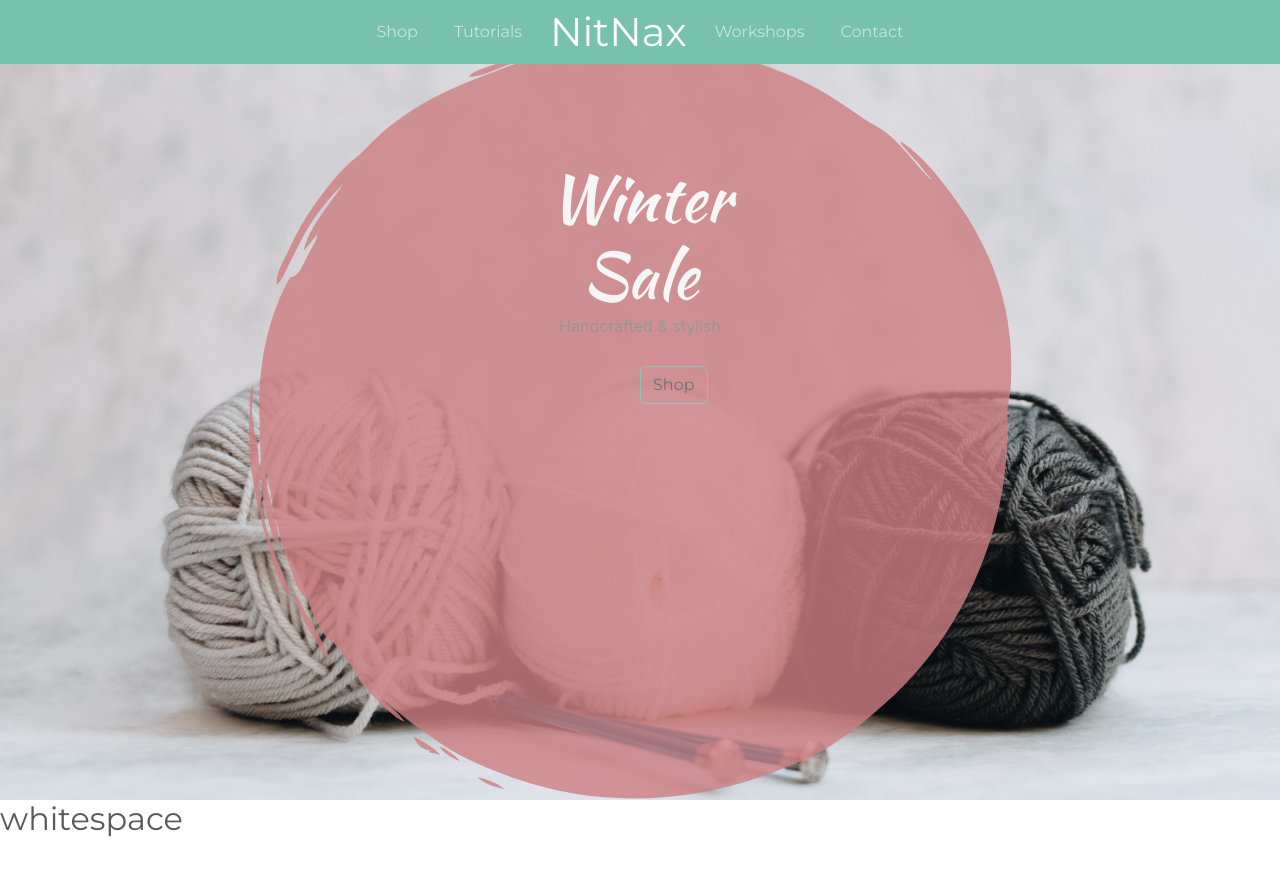
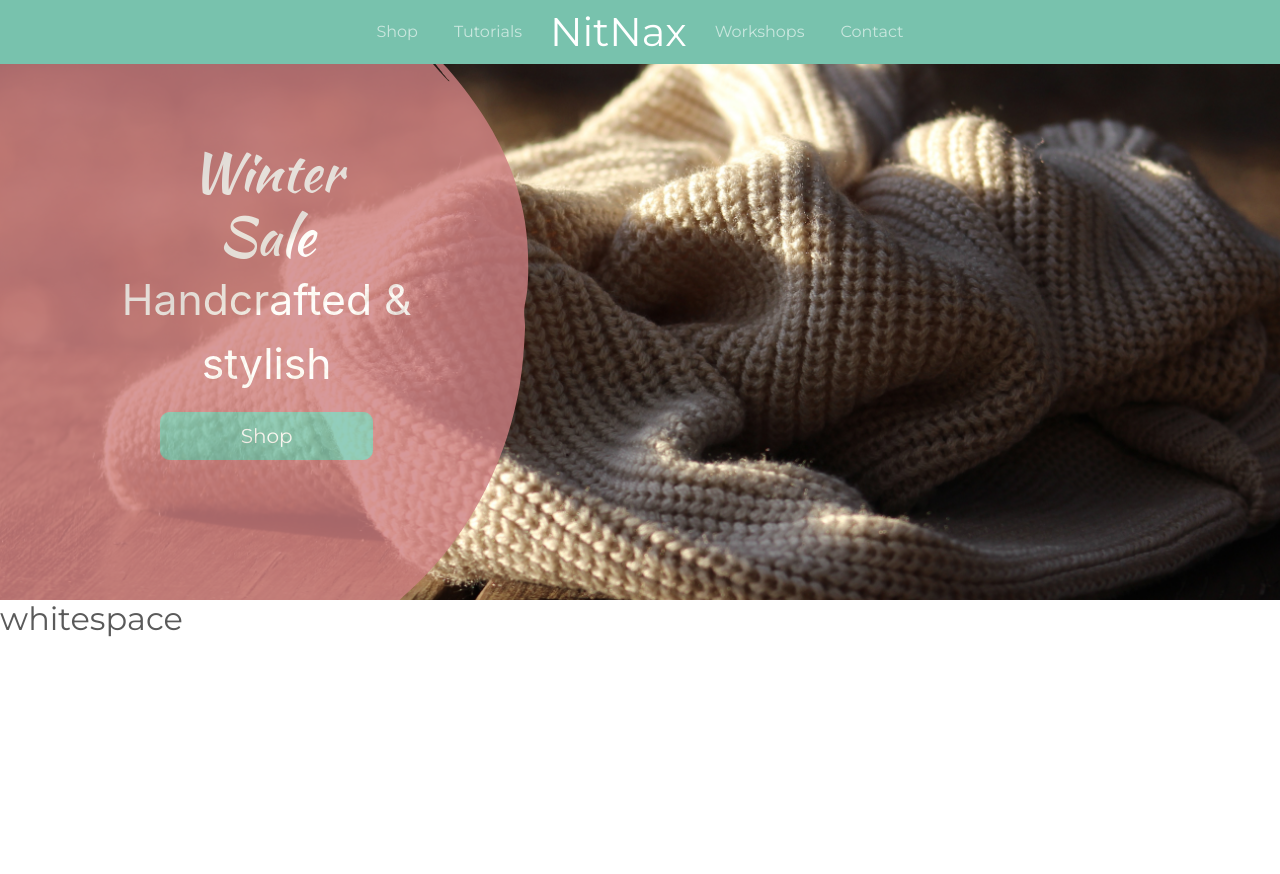
Before and after one commit to Mrchazaaa/nit-nax-website, a Vue app: page / in a window 1280 px wide. Shown: the top 874 px of the page. Built offline with nearby package versions, Linux system fonts and the light colour scheme.

Commit message:
still working on title page

```diff
--- a/package.json
+++ b/package.json
@@ -34,7 +34,9 @@
       "plugin:vue/essential",
       "eslint:recommended"
     ],
-    "rules": {},
+    "rules": {
+      "no-console": "off"
+    },
     "parserOptions": {
       "parser": "babel-eslint"
     }
--- a/public/index.html
+++ b/public/index.html
@@ -1,16 +1,20 @@
 <!DOCTYPE html>
 <html lang="en">
+
 <head>
   <meta charset="utf-8">
   <meta http-equiv="X-UA-Compatible" content="IE=edge">
   <meta name="viewport" content="width=device-width,initial-scale=1.0">
   <link rel="icon" href="<%= BASE_URL %>favicon.ico">
   <title>nit-nax-website</title>
-    <link rel="stylesheet" href="https://fonts.googleapis.com/css?family=Roboto:100,300,400,500,700,900">
-    <link href="https://fonts.googleapis.com/css?family=Kaushan+Script&display=swap" rel="stylesheet">
+  <!-- <link rel="stylesheet" href="https://fonts.googleapis.com/css?family=Roboto:100,300,400,500,700,900"> -->
+  <link rel="stylesheet" href="https://fonts.googleapis.com/css?family=Kaushan+Script&display=swap">
   <!-- Latest compiled and minified JavaScript for bootstrap-->
-    <script src="https://stackpath.bootstrapcdn.com/bootstrap/3.4.1/js/bootstrap.min.js" integrity="sha384-aJ21OjlMXNL5UyIl/XNwTMqvzeRMZH2w8c5cRVpzpU8Y5bApTppSuUkhZXN0VxHd" crossorigin="anonymous"></script>
-  </head>
+  <!-- <script src="https://stackpath.bootstrapcdn.com/bootstrap/3.4.1/js/bootstrap.min.js" integrity="sha384-aJ21OjlMXNL5UyIl/XNwTMqvzeRMZH2w8c5cRVpzpU8Y5bApTppSuUkhZXN0VxHd" crossorigin="anonymous"></script> -->
+  <!-- <script src="../src/jquery.fittext.js"></script> -->
+  <script src="https://code.jquery.com/jquery-3.4.1.min.js"
+    integrity="sha256-CSXorXvZcTkaix6Yvo6HppcZGetbYMGWSFlBw8HfCJo=" crossorigin="anonymous"></script>
+  </head >
         <body>
           <noscript>
             <strong>We're sorry but nit-nax-website doesn't work properly without JavaScript enabled. Please enable it to continue.</strong>
@@ -18,4 +22,4 @@
           <div id="app"></div>
           <!-- built files will be auto injected -->
   </body>
-</html>
+</html >
--- a/src/App.vue
+++ b/src/App.vue
@@ -22,7 +22,8 @@ export default {
 </script>
 
 <style>
-html {
+body, html {
+  background-color: #E8E8E8;
   scroll-behavior: smooth;
 }
 </style>
--- a/src/components/Navbar.vue
+++ b/src/components/Navbar.vue
@@ -39,15 +39,10 @@
 <script>
 export default {
   name: "Navbar",
-  data() {
-    return {
-      drawer: false
-    };
-  }
 };
 </script>
 
-<style>
+<style scoped>
 @media screen and (min-width: 992px) {
   #mobile-nav {
     display: none;
--- a/src/components/TitlePage.vue
+++ b/src/components/TitlePage.vue
@@ -1,64 +1,106 @@
 <template>
   <div class="content-section container-fluid" id="home">
-    <div id="pink-spiral">
-      <div class="row" style="height: 20%"></div>
-      <div class="row">
-        <div class="col-4">
-          <h1>Winter<br />Sale</h1>
+    <div class="row" style="height: 100%">
+      <div class="col-12 col-md-5" style="padding: 0px;">
+        <div id="pink-blob">
+          <!-- <h1>Winter Sale</h1> -->
+          <h1>Winter<br/>Sale</h1>
+          <p>Handcrafted & stylish</p>
+          <button type="button" class="btn btn-primary btn-lg">Shop</button>
         </div>
-        <!-- <div class="col-2">One of three columns</div> -->
       </div>
-      <div class="row">
-        <div class="col-4">
-          <p>Handcrafted & stylish</p>
-        </div>
-        <!-- <div class="col-2">One of three columns</div> -->
-      </div>
-      <div class="row">
-        <div class="col-4">
-          <button type="button" class="btn btn-outline-primary">Shop</button>
-        </div>
-        <!-- <div class="col-2">One of three columns</div> -->
-      </div>
+      <div id="showcase" class="col-7"></div>
     </div>
   </div>
 </template>
 
 <script>
+console.log("importing fittext");
+import "@/jquery.fittext.js";
+
 export default {
-  name: "TitlePage"
+  name: "TitlePage",
+  mounted: () => {
+    $("#pink-blob").css({ left: -$("#pink-blob").width() }, 350);
+    $("#pink-blob").animate({ left: "0px" }, 725);
+
+    // $("#pink-blob h1").fitText(0.6);
+    $("#pink-blob h1").fitText();
+    // $("#pink-blob p").fitText(0.6);
+    $("#pink-blob p").fitText();
+  }
 };
 </script>
 
 <style scoped>
-.content-section {
-  height: 100vh;
+@media only screen and (max-height: 600px) {
+  .content-section {
+    height: 100vh !important;
+  }
+}
+@media only screen and (min-height: 601px) {
+  .content-section {
+    height: 600px !important;
+  }
+}
+@media screen and (max-width: 991px) {
+  #showcase {
+    display: none;
+  }
+  #pink-blob {
+    background-image: url("../assets/vectorpaint.svg") !important;
+    background-position: center;
+    background-repeat: no-repeat;
+    background-size: contain !important;
+    margin-top: 32px;
+    margin-left: 30px;
+    margin-right: 30px;
+  }
 }
 #home {
-  background-image: url("../assets/kelly-sikkema-8A7qKkvm_ew-unsplash.jpg");
+  background-image: url("../assets/victoria-bilsborough-nLNimOqmbpg-unsplash.jpg");
   background-position: center;
   background-repeat: no-repeat;
   background-size: cover;
+  padding: 0 !important;
+  text-align: center;
 }
 h1 {
-font-family: "Kaushan Script", cursive !important;
-  font-size: 64px;
-  color: #5a5a5a;
+  font-family: "Kaushan Script", cursive !important;
+  color: white;
+  width: 100%;
+  height: 20%;
+  text-align: center;
 }
-#home button {
-  color: #5a5a5a !important;
+p {
+  color: white;
+  width: 80%;
 }
-#pink-spiral {
-  text-align: center !important;
+button {
+  min-width: 120px;
+  width: 40%;
+}
+#pink-blob {
+  /* padding-top: 175px; */
+  display: flex;
+  flex-direction: column;
+  align-items: center;
+  justify-content: center;
+  position: relative;
   height: 100%;
-  background-position: center;
+  background-position: right;
   background-repeat: no-repeat;
-  background-size: contain;
-  background-image: url("../assets/pink.svg");
+  background-size: cover;
+  background-image: url("../assets/vectorpaint2.svg");
   opacity: 0.8;
 }
 .row {
-    display: flex;
-    justify-content: center;
+  margin-left: 0px !important;
+  margin-right: 0px !important;
+  display: flex;
+  justify-content: center;
+}
+#showcase {
+  padding: 0;
 }
 </style>
--- /dev/null
+++ b/src/jquery.fittext.js
@@ -0,0 +1,42 @@
+/*!
+* FitText.js 1.2
+*
+* Copyright 2011, Dave Rupert http://daverupert.com
+* Released under the WTFPL license
+* http://sam.zoy.org/wtfpl/
+*
+* Date: Thu May 05 14:23:00 2011 -0600
+*/
+
+(function( $ ){
+
+  $.fn.fitText = function( kompressor, options ) {
+
+    // Setup options
+    var compressor = kompressor || 1,
+        settings = $.extend({
+          'minFontSize' : Number.NEGATIVE_INFINITY,
+          'maxFontSize' : Number.POSITIVE_INFINITY
+        }, options);
+
+    return this.each(function(){
+
+      // Store the object
+      var $this = $(this);
+
+      // Resizer() resizes items based on the object width divided by the compressor * 10
+      var resizer = function () {
+        $this.css('font-size', Math.max(Math.min($this.width() / (compressor*10), parseFloat(settings.maxFontSize)), parseFloat(settings.minFontSize)));
+      };
+
+      // Call once to set.
+      resizer();
+
+      // Call on resize. Opera debounces their resize by default.
+      $(window).on('resize.fittext orientationchange.fittext', resizer);
+
+    });
+
+  };
+
+})( window.jQuery );
--- a/src/main.js
+++ b/src/main.js
@@ -4,6 +4,9 @@ import 'bootstrap';
 // import 'bootstrap/dist/css/bootstrap.min.css';
 import '@/assets/css/bootstrap.min.css';
 
+// import jQuery from 'jquery';
+// window.$ = window.jQuery = jQuery;
+
 Vue.config.productionTip = false
 
 new Vue({
```
Also changed, not shown: src/assets/vectorpaint.svg (added), src/assets/vectorpaint2.svg (added). Lines whose indentation alone changed are shown as unchanged.
